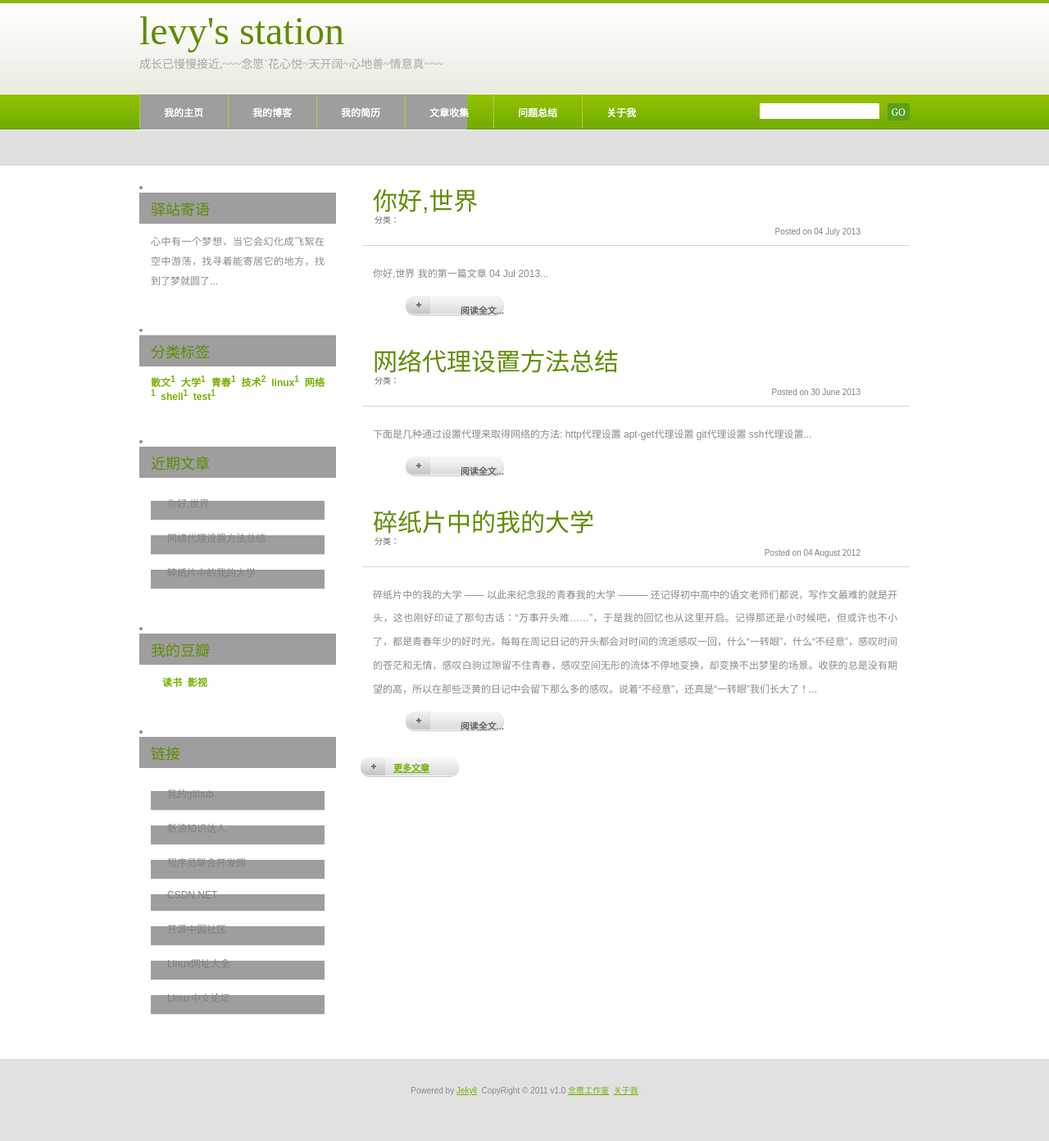
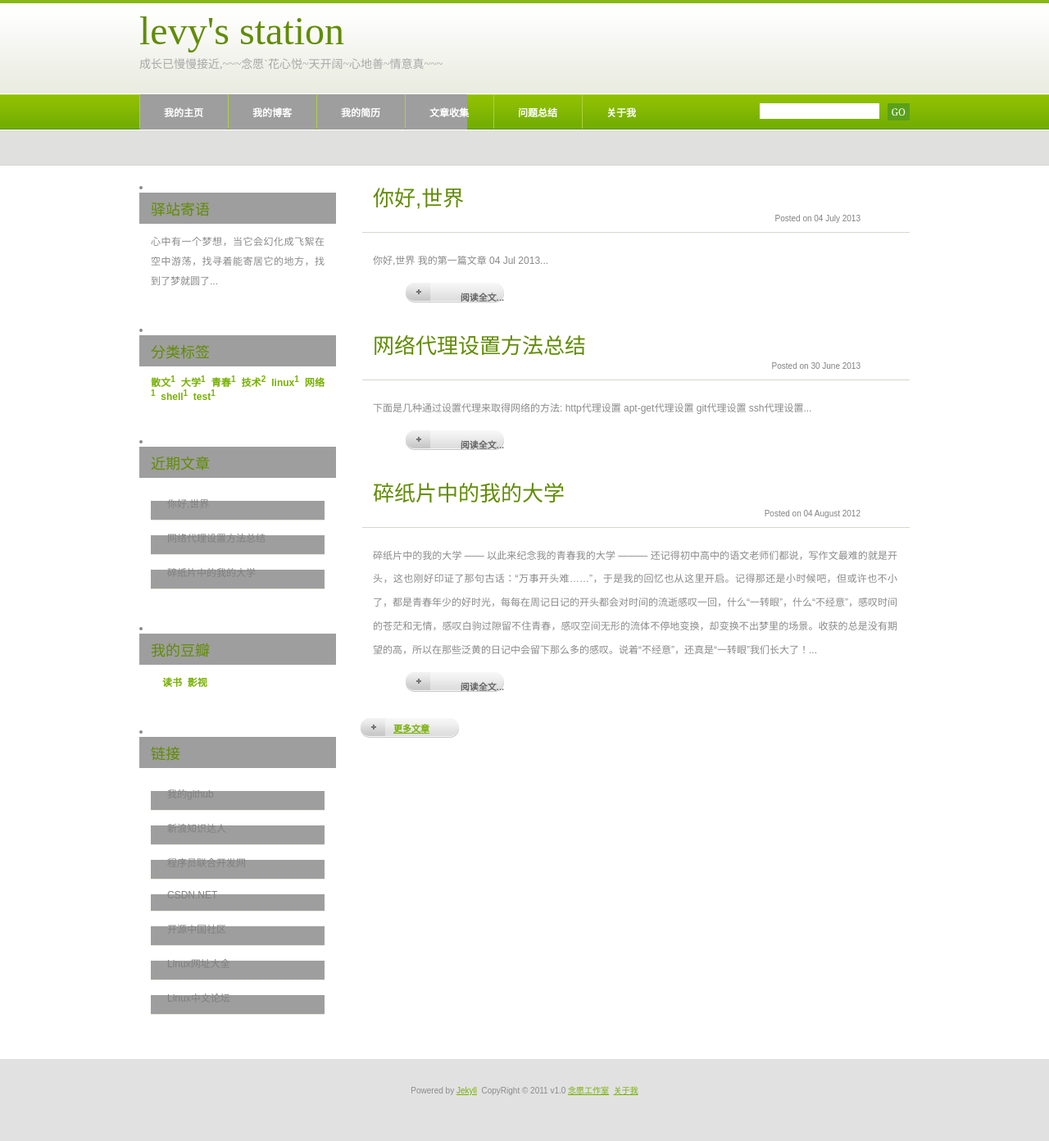
Before and after one commit to cailiwei/yuan, a Jekyll site: the page built from index.html, in a window 1280 px wide. Shown: the whole page at 82% size. Built offline with Jekyll 4.4.1, drawn with Linux system fonts in a browser that asks for light colours; the list of posts is cut into pages by our own code; comment, search, counter and statistics services are not loaded.

Commit message:
Test again

```diff
--- a/css/style.css
+++ b/css/style.css
@@ -293,7 +293,7 @@ hr { display: none; }
 .post .title a {
 	text-decoration: none;
 	text-transform: capitalize;
-	font-size: 30px;
+	font-size: 26px;
 	color: #618C04;
 }
 
@@ -346,7 +346,7 @@ hr { display: none; }
 	color: #666666;
 }
 
-.post .more{
+.post .entry .more{
 	display: block;
 	width: 120px;
 	height: 20px;
--- a/index.html
+++ b/index.html
@@ -7,13 +7,7 @@ layout: default
 		{% for post in site.posts limit:5 %}
 		<h2 class="title"><a href="{{site.baseurl}}{{ post.url }}">{{ post.title }}</a></h2>
 		<ul class="meta">
-			{% if page.tags != empty %}
-			分类：
-			{% for tag in page.tags %}
-			<span style="display:inline"><a href="{{ site.baseurl }}/tags/?tag={{tag | cgi}}">{{ tag }}</a>{% if forloop.last == false %}, {%endif %}&nbsp;</span>
-			{% endfor %}
-			{% endif %}
-			<span class="date" >Posted on {{ post.date | date_to_long_string }}</span>
+			<span class="date"> Posted on {{ post.date | date_to_long_string }}</span>
 		</ul>
 		<div class="entry">
 			{% if post.description %}
```
